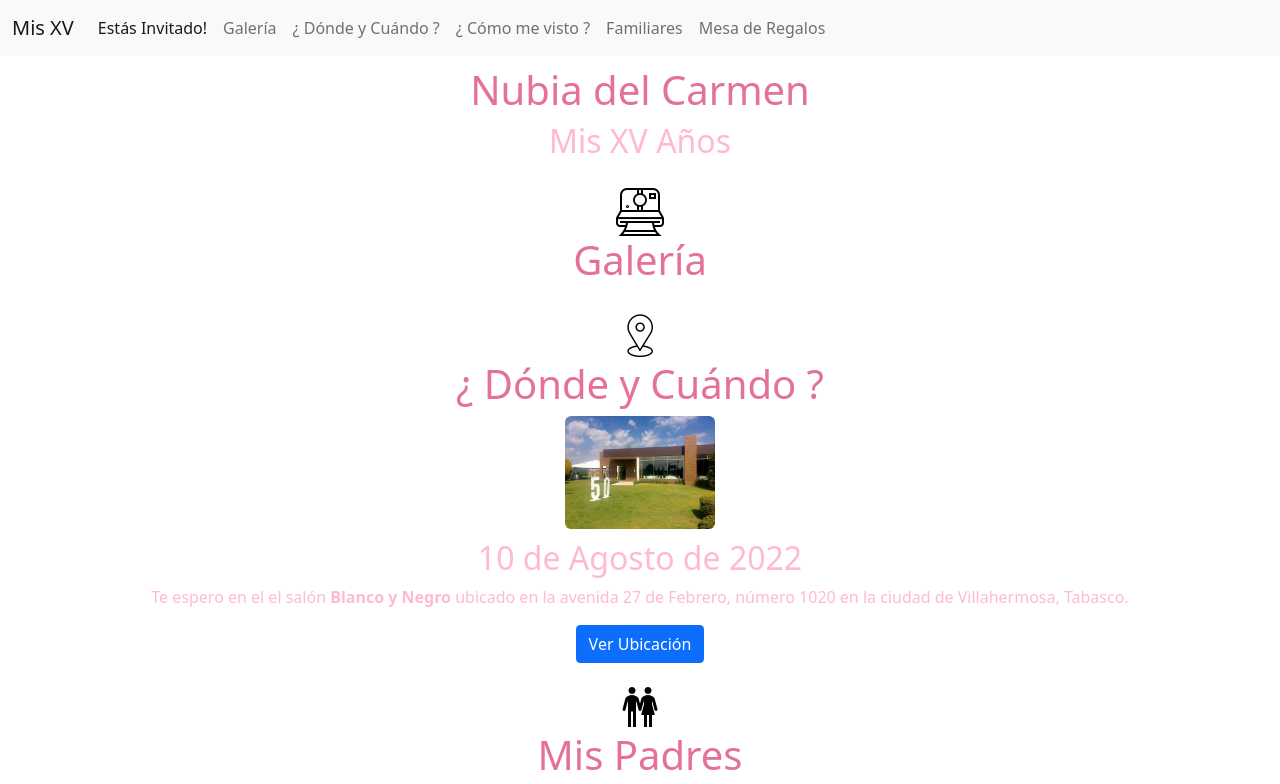
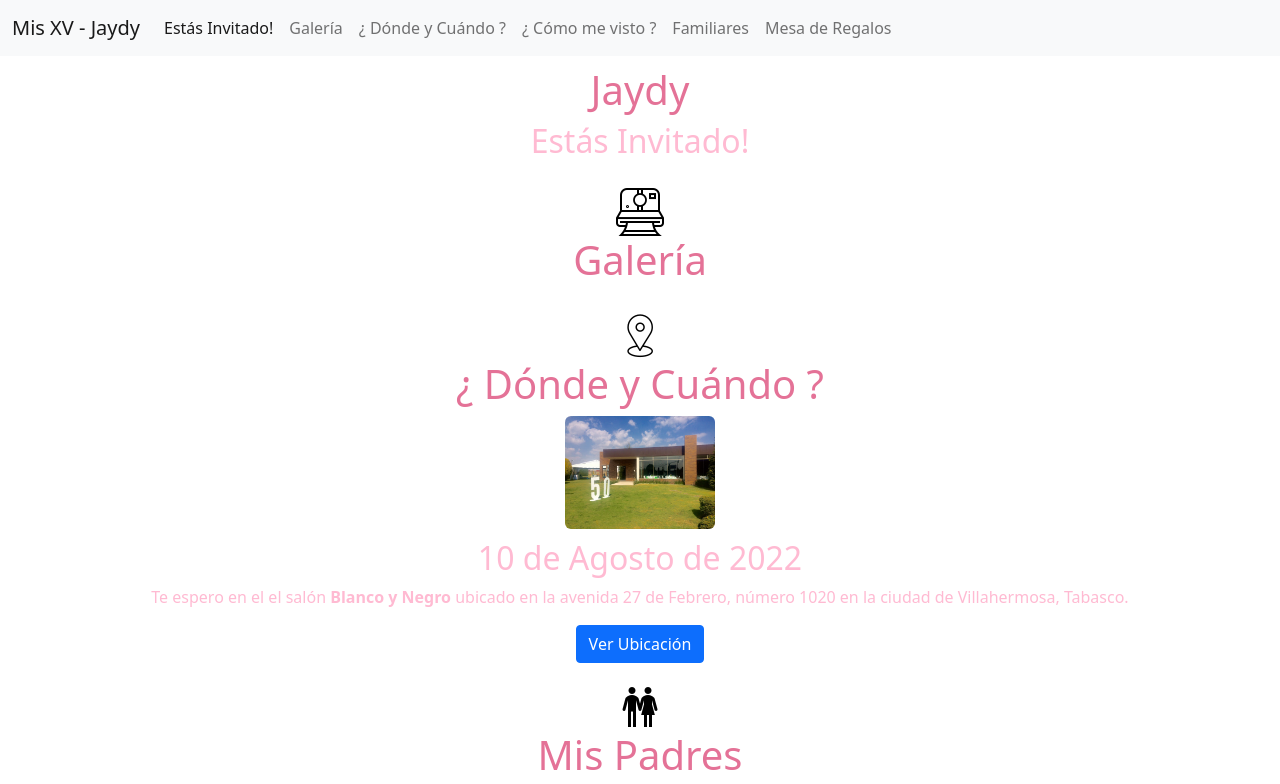
Before and after one commit to carloscarcano/invitacion-xv, a plain HTML site: page index.html in a window 1280 px wide. Shown: the top 784 px of the page. Drawn offline with Linux system fonts and the light colour scheme.

Commit message:
avances...

```diff
--- a/index.html
+++ b/index.html
@@ -4,7 +4,7 @@
     <meta charset="UTF-8">
     <meta http-equiv="X-UA-Compatible" content="IE=edge">
     <meta name="viewport" content="width=device-width, initial-scale=1.0">
-    <title>Mis XV - Nombre</title>
+    <title>Mis XV - Jaydy</title>
 
     <link rel="stylesheet" href="lib/bootstrap/css/bootstrap.min.css" />
     <script src="lib/bootstrap/js/bootstrap.min.js"></script>
@@ -15,7 +15,7 @@
     <!-- 367 x 634 -->
     <nav class="navbar navbar-expand-lg navbar-light bg-light">
         <div class="container-fluid">
-            <a class="navbar-brand" href="#">Mis XV</a>
+            <a class="navbar-brand" href="#">Mis XV - Jaydy</a>
             <button class="navbar-toggler" type="button" data-bs-toggle="collapse" data-bs-target="#navbarNavAltMarkup" aria-controls="navbarNavAltMarkup" aria-expanded="false" aria-label="Toggle navigation">
                 <span class="navbar-toggler-icon"></span>
             </button>
@@ -32,8 +32,8 @@
         </div>
     </nav>
     <section id="estas-invitado">
-        <h1>Nubia del Carmen</h1>
-        <h2>Mis XV Años</h2>
+        <h1>Jaydy</h1>
+        <h2>Estás Invitado!</h2>
     </section>
     <section id="galeria">
         <img src="img/seccion-galeria.png" alt="Galería" />
```
